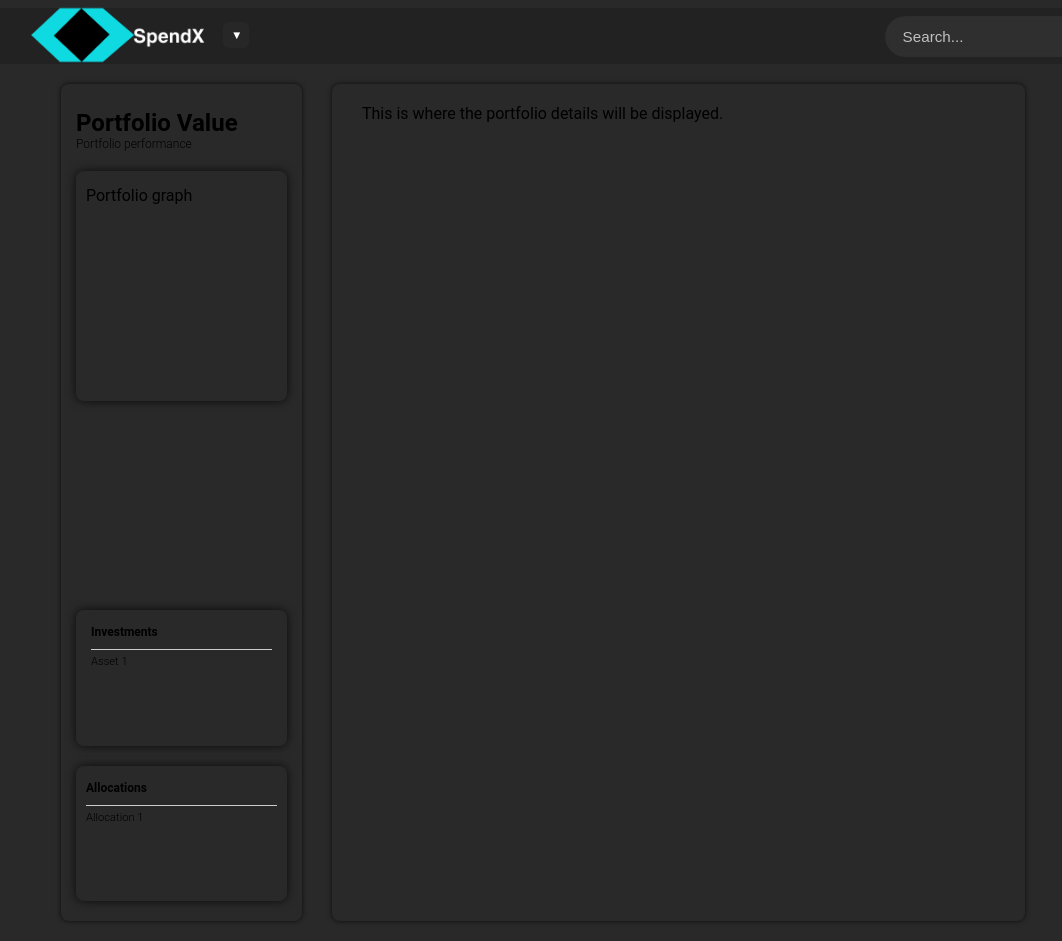
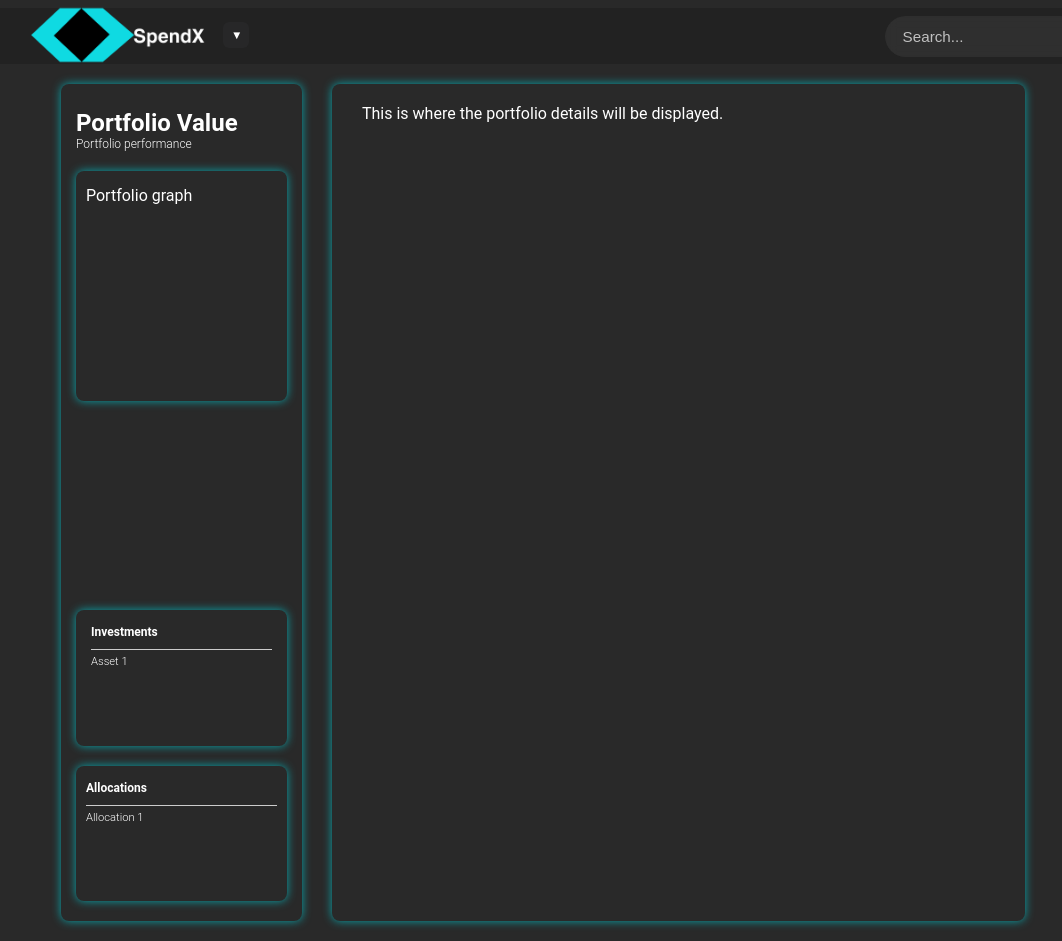
Before and after one commit to esorrie/FinanceTrackerProject, a React (Vite) app in the folder src/main/resources/static/frontend/: page / in a window 1280 px wide. Shown: the whole page, without its empty margins (105-1167 px from the left). Built offline with nearby package versions, Linux system fonts and the light colour scheme.

Commit message:
adjusted styling

```diff
--- a/src/main/resources/static/frontend/src/css/Portfolio.css
+++ b/src/main/resources/static/frontend/src/css/Portfolio.css
@@ -3,6 +3,7 @@
     flex-direction: row;
     margin-right: 10%;
     margin-left: 10%;
+    color: white;
 }
 
 .portfolioPreviewContainer {
@@ -10,7 +11,7 @@
     flex-direction: column;
     padding: 20px 15px;
     margin: 20px 15px 20px 30px;
-    box-shadow: 0px 0px 5px 0px rgba(0,0,0,0.75);
+    box-shadow: 0 0 10px rgba(0, 196, 204, 0.8);
     border-radius: 0.5rem;
     width: 25%;
 }
@@ -37,7 +38,7 @@
 .portfolioGraphContainer {
     padding: 15px 10px;
     height: 200px;
-    box-shadow: 0px 0px 10px 0px rgba(0,0,0,0.75);
+    box-shadow: 0 0 10px rgba(0, 196, 204, 0.8);
     border-radius: 0.5rem;
 }
 
@@ -47,7 +48,7 @@
     margin-top: 20px;
     padding: 15px 15px;
     height: 200px;
-    box-shadow: 0px 0px 10px 0px rgba(0,0,0,0.75);
+    box-shadow: 0 0 10px rgba(0, 196, 204, 0.8);
     border-radius: 0.5rem;
 }
 
@@ -76,7 +77,7 @@
     margin-top: 20px;
     padding: 15px 10px;
     height: 200px;
-    box-shadow: 0px 0px 10px 0px rgba(0,0,0,0.75);
+    box-shadow: 0 0 10px rgba(0, 196, 204, 0.8);
     border-radius: 0.5rem;
 }
 
@@ -103,7 +104,7 @@
 .portfolioDataContainer {
     padding: 20px 30px;
     margin: 20px 30px 20px 15px;;
-    box-shadow: 0px 0px 5px 0px rgba(0,0,0,0.75);
+    box-shadow: 0 0 10px rgba(0, 196, 204, 0.8);
     border-radius: 0.5rem;
     width: 75%;
 }
```
